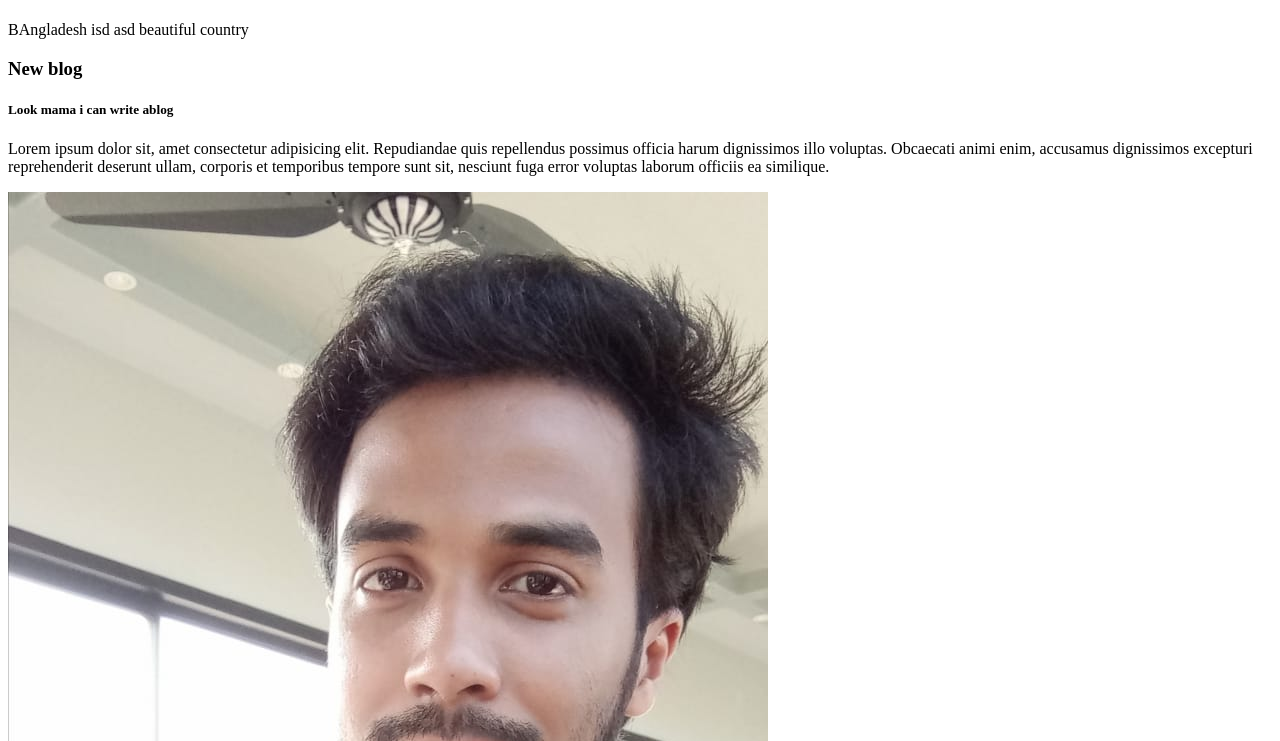
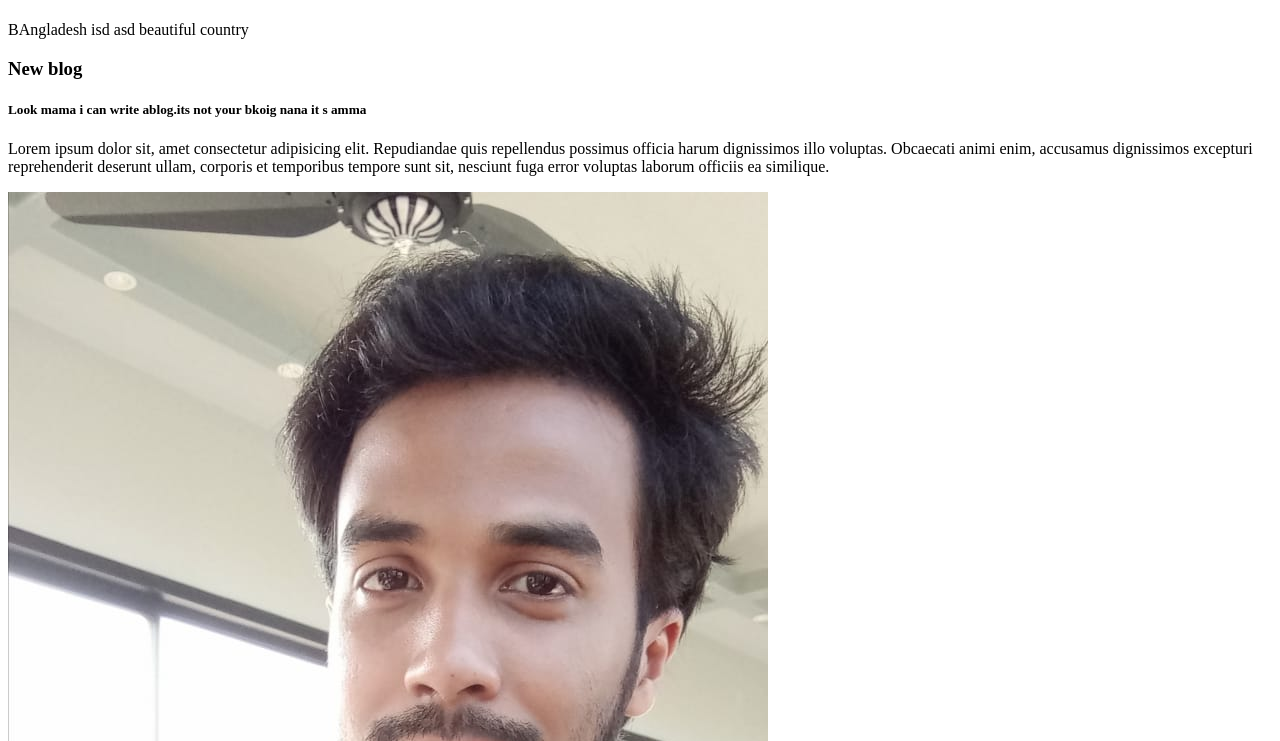
Before and after one commit to ibrahimhossain01752/my-fifth-repo, a plain HTML site: page index.html in a window 1280 px wide. Shown: the part 59-800 px from the top of the page. Drawn offline with Linux system fonts and the light colour scheme.

Commit message:
amma is angry

```diff
--- a/index.html
+++ b/index.html
@@ -11,7 +11,7 @@
     <p>BAngladesh isd asd beautiful country</p>
     <div>
         <h3>New blog</h3>
-        <h5>Look  mama i can write ablog</h5>
+        <h5>Look  mama i can write ablog.its not your bkoig nana it s amma</h5>
         <p>Lorem ipsum dolor sit, amet consectetur adipisicing elit. Repudiandae quis repellendus possimus officia harum dignissimos illo voluptas. Obcaecati animi enim, accusamus dignissimos excepturi reprehenderit deserunt ullam, corporis et temporibus tempore sunt sit, nesciunt fuga error voluptas laborum officiis ea similique.</p>
     </div>
     <img src="74.jpeg" alt="">
```
